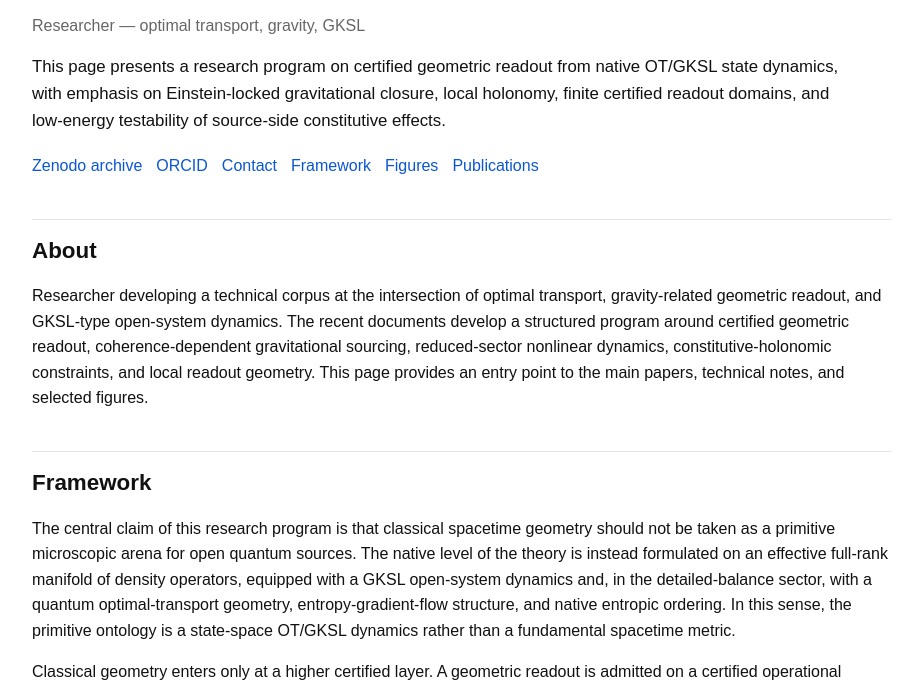
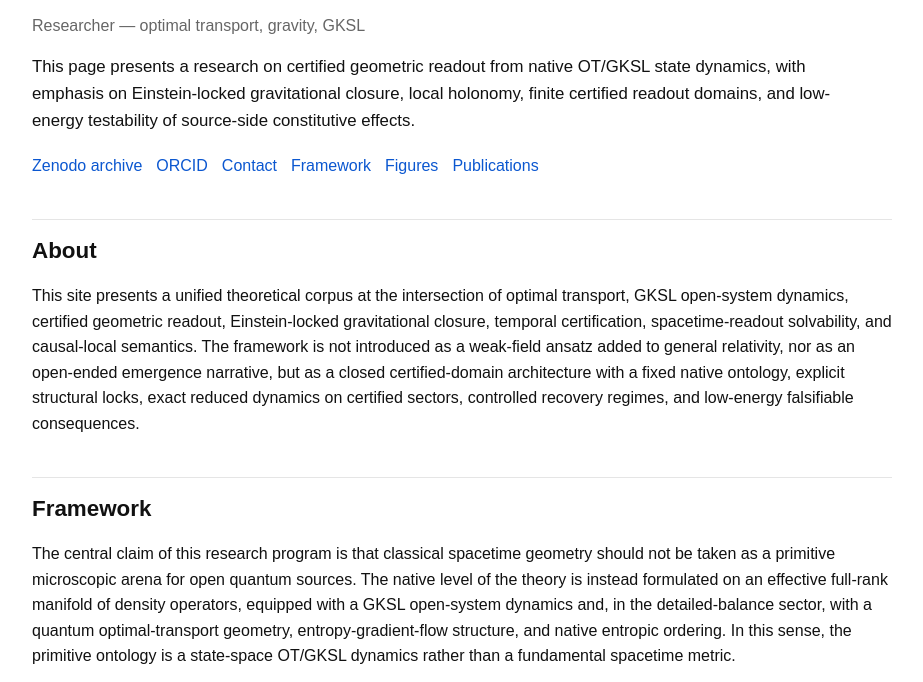
Before and after one commit to bocquetgwenole/gwenole-bocquet, a plain HTML site: page index.html in a window 1280 px wide. Shown: the part 95-777 px from the top of the page, without its empty margins (178-1101 px from the left). Drawn offline with Linux system fonts and the light colour scheme.

Commit message:
Update index.html

```diff
--- a/index.html
+++ b/index.html
@@ -141,7 +141,7 @@
       <p class="subtitle">Researcher — optimal transport, gravity, GKSL</p>
 
       <p class="lead">
-        This page presents a research program on certified geometric readout from native
+        This page presents a research  on certified geometric readout from native
         OT/GKSL state dynamics, with emphasis on Einstein-locked gravitational closure,
         local holonomy, finite certified readout domains, and low-energy testability of
         source-side constitutive effects.
@@ -157,17 +157,18 @@
       </div>
     </header>
 
-    <section>
-      <h2>About</h2>
-      <p>
-        Researcher developing a technical corpus at the intersection of optimal transport,
-        gravity-related geometric readout, and GKSL-type open-system dynamics. The recent documents
-        develop a structured program around certified geometric readout, coherence-dependent gravitational
-        sourcing, reduced-sector nonlinear dynamics, constitutive-holonomic constraints, and local readout geometry.
-        This page provides an entry point to the main papers, technical notes, and selected figures.
-      </p>
-    </section>
-
+<section>
+  <h2>About</h2>
+  <p>
+    This site presents a unified theoretical corpus at the intersection of optimal transport,
+    GKSL open-system dynamics, certified geometric readout, Einstein-locked gravitational closure,
+    temporal certification, spacetime-readout solvability, and causal-local semantics. The framework
+    is not introduced as a weak-field ansatz added to general relativity, nor as an open-ended
+    emergence narrative, but as a closed certified-domain architecture with a fixed native ontology,
+    explicit structural locks, exact reduced dynamics on certified sectors, controlled recovery
+    regimes, and low-energy falsifiable consequences.
+  </p>
+</section>
     <section id="framework">
       <h2>Framework</h2>
 
```
